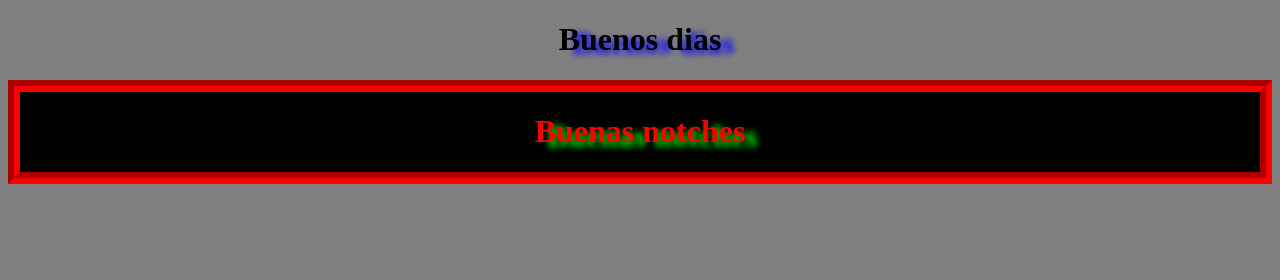
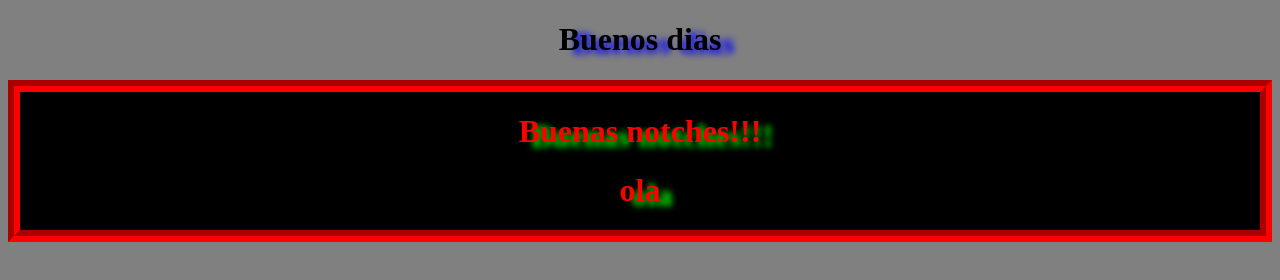
Before and after one commit to doctordeepOF/site45, a plain HTML site: page index.html in a window 1280 px wide. Drawn offline with Linux system fonts and the light colour scheme.

Commit message:
Update index.html
ok

```diff
--- a/index.html
+++ b/index.html
@@ -22,7 +22,8 @@ color:red;
 </style>
 <h1>Buenos dias</h1>
 <div id="aba1" >
-<h1>Buenas notches</h1>
+<h1>Buenas notches!!!</h1>
+<h1>ola</h1>
 </div>
 </body>
 </html>
```
